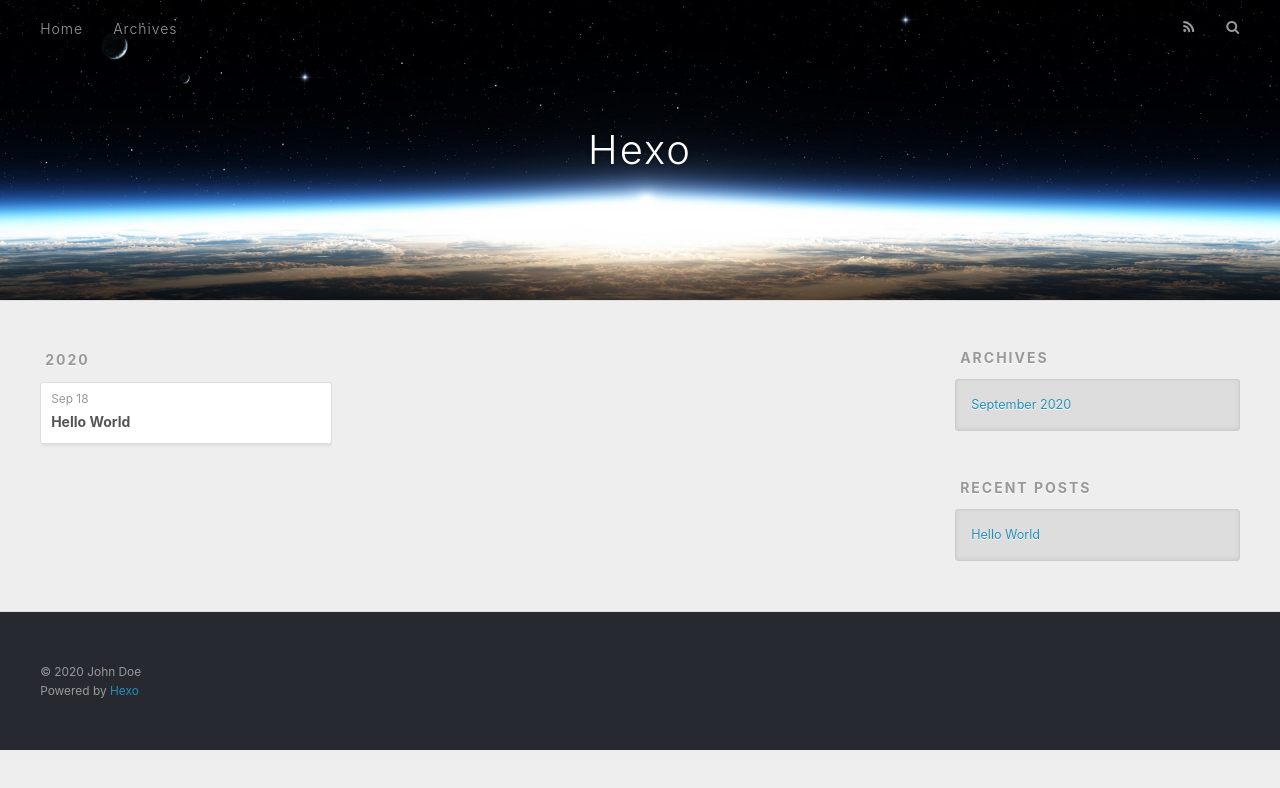
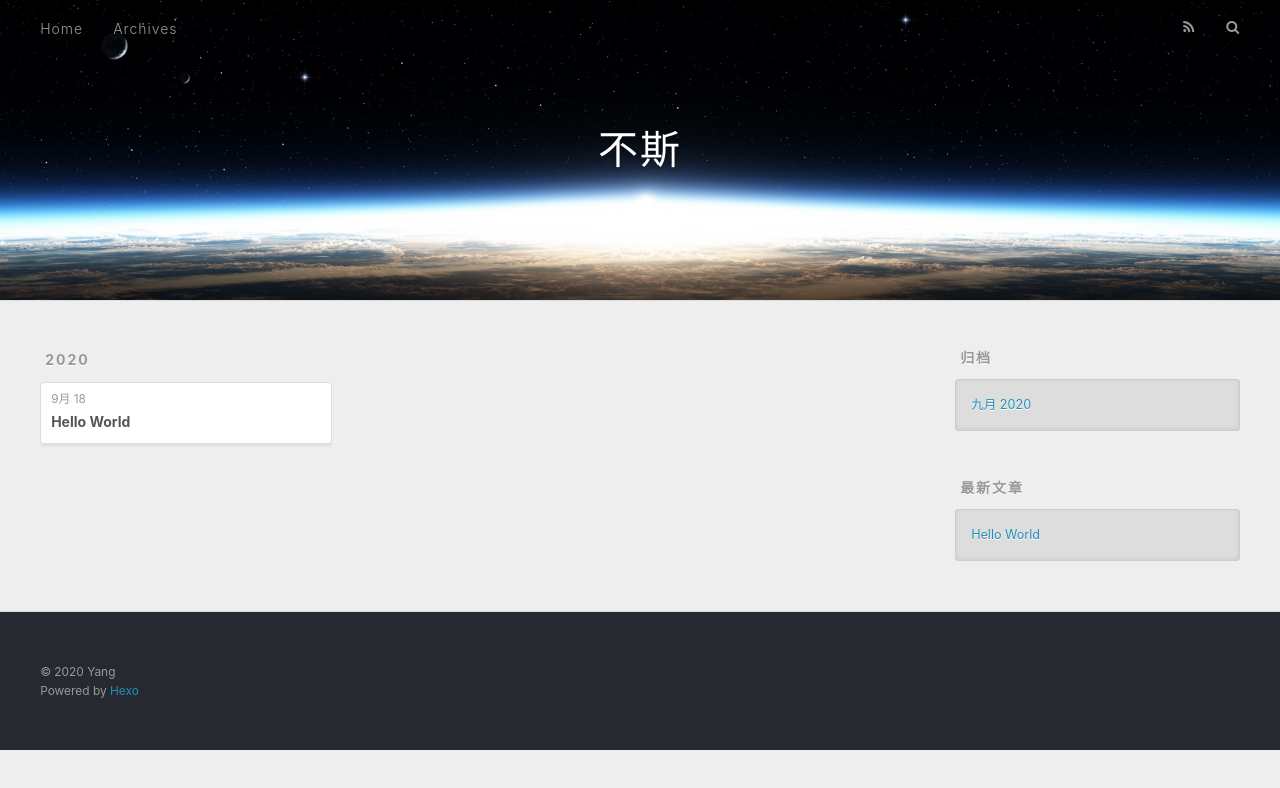
Before and after one commit to youngbuss/youngbuss.github.io, a plain HTML site: page archives/index.html in a window 1280 px wide. Drawn offline with nearby package versions, Linux system fonts and the light colour scheme.

Commit message:
Site updated: 2020-09-18 16:04:22

```diff
--- a/archives/index.html
+++ b/archives/index.html
@@ -5,17 +5,19 @@
 
 
 
-  <title>Archives | Hexo</title>
+  <title>归档 | 不斯</title>
   <meta name="viewport" content="width=device-width, initial-scale=1, maximum-scale=1">
-  <meta property="og:type" content="website">
-<meta property="og:title" content="Hexo">
+  <meta name="description" content="醉后不知天在水，满船星梦压星河">
+<meta property="og:type" content="website">
+<meta property="og:title" content="不斯">
 <meta property="og:url" content="http://example.com/archives/index.html">
-<meta property="og:site_name" content="Hexo">
-<meta property="og:locale" content="en_US">
-<meta property="article:author" content="John Doe">
+<meta property="og:site_name" content="不斯">
+<meta property="og:description" content="醉后不知天在水，满船星梦压星河">
+<meta property="og:locale" content="zh_CN">
+<meta property="article:author" content="Yang">
 <meta name="twitter:card" content="summary">
 
-    <link rel="alternate" href="/atom.xml" title="Hexo" type="application/atom+xml">
+    <link rel="alternate" href="/atom.xml" title="不斯" type="application/atom+xml">
 
 
     <link rel="icon" href="/favicon.png">
@@ -36,7 +38,7 @@
   <div id="header-outer" class="outer">
     <div id="header-title" class="inner">
       <h1 id="logo-wrap">
-        <a href="/" id="logo">Hexo</a>
+        <a href="/" id="logo">不斯</a>
       </h1>
 
     </div>
@@ -53,7 +55,7 @@
 
           <a id="nav-rss-link" class="nav-icon" href="/atom.xml" title="RSS Feed"></a>
 
-        <a id="nav-search-btn" class="nav-icon" title="Search"></a>
+        <a id="nav-search-btn" class="nav-icon" title="搜索"></a>
       </nav>
       <div id="search-form-wrap">
         <form action="//google.com/search" method="get" accept-charset="UTF-8" class="search-form"><input type="search" name="q" class="search-form-input" placeholder="Search"><button type="submit" class="search-form-submit">&#xF002;</button><input type="hidden" name="sitesearch" value="http://example.com"></form>
@@ -79,7 +81,7 @@
   <div class="archive-article-inner">
     <header class="archive-article-header">
       <a href="/2020/09/18/hello-world/" class="archive-article-date">
-  <time datetime="2020-09-18T04:23:57.992Z" itemprop="datePublished">Sep 18</time>
+  <time datetime="2020-09-18T04:23:57.992Z" itemprop="datePublished">9月 18</time>
 </a>
 
 
@@ -111,9 +113,9 @@
 
 
   <div class="widget-wrap">
-    <h3 class="widget-title">Archives</h3>
+    <h3 class="widget-title">归档</h3>
     <div class="widget">
-      <ul class="archive-list"><li class="archive-list-item"><a class="archive-list-link" href="/archives/2020/09/">September 2020</a></li></ul>
+      <ul class="archive-list"><li class="archive-list-item"><a class="archive-list-link" href="/archives/2020/09/">九月 2020</a></li></ul>
     </div>
   </div>
 
@@ -121,7 +123,7 @@
 
 
   <div class="widget-wrap">
-    <h3 class="widget-title">Recent Posts</h3>
+    <h3 class="widget-title">最新文章</h3>
     <div class="widget">
       <ul>
 
@@ -141,7 +143,7 @@
 
   <div class="outer">
     <div id="footer-info" class="inner">
-      &copy; 2020 John Doe<br>
+      &copy; 2020 Yang<br>
       Powered by <a href="http://hexo.io/" target="_blank">Hexo</a>
     </div>
   </div>
```
Also changed, not shown: 2020/09/18/hello-world/index.html (+12 -12 lines), archives/2020/09/index.html (+16 -14 lines), archives/2020/index.html (+16 -14 lines), index.html (+16 -14 lines).
